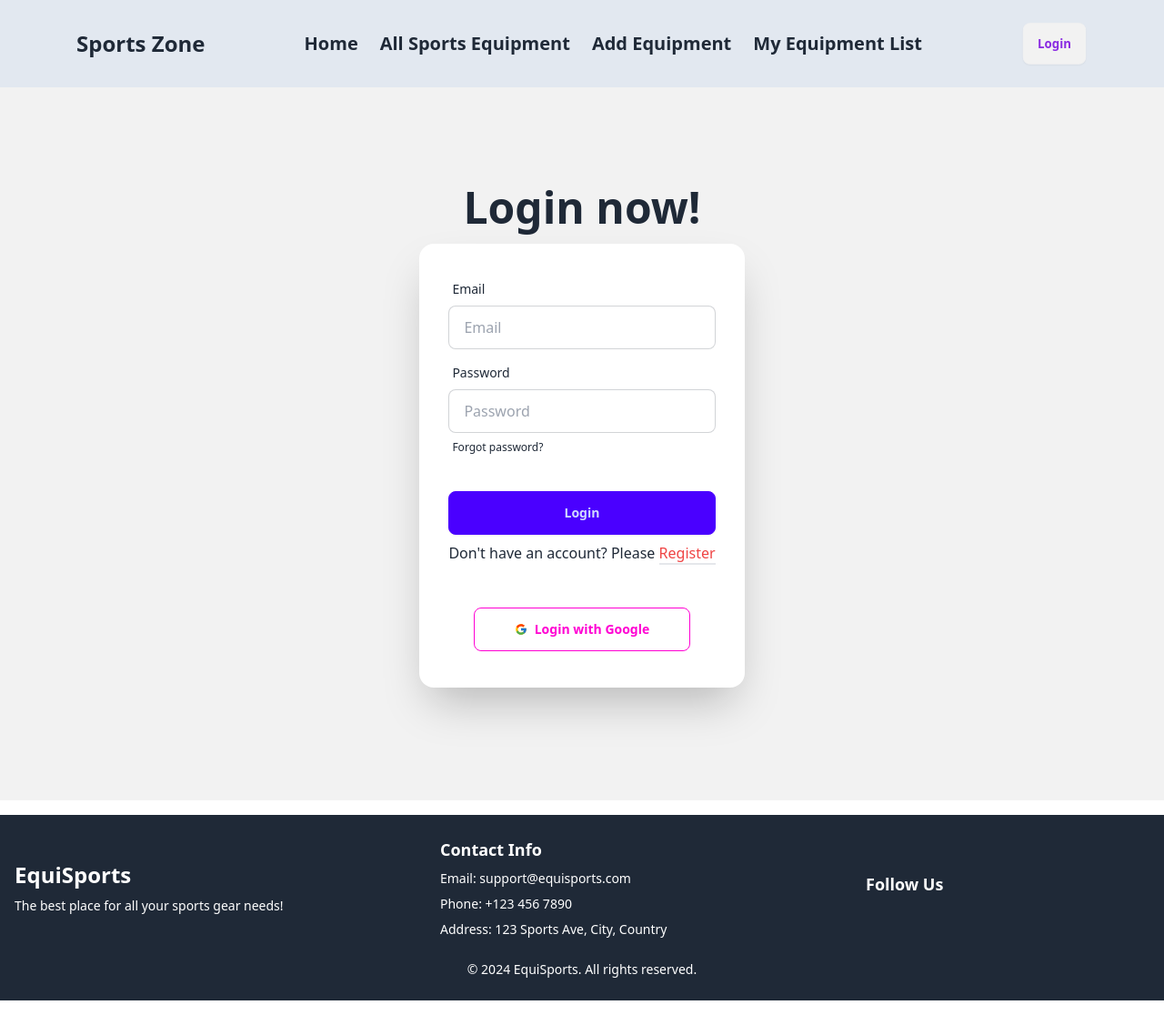
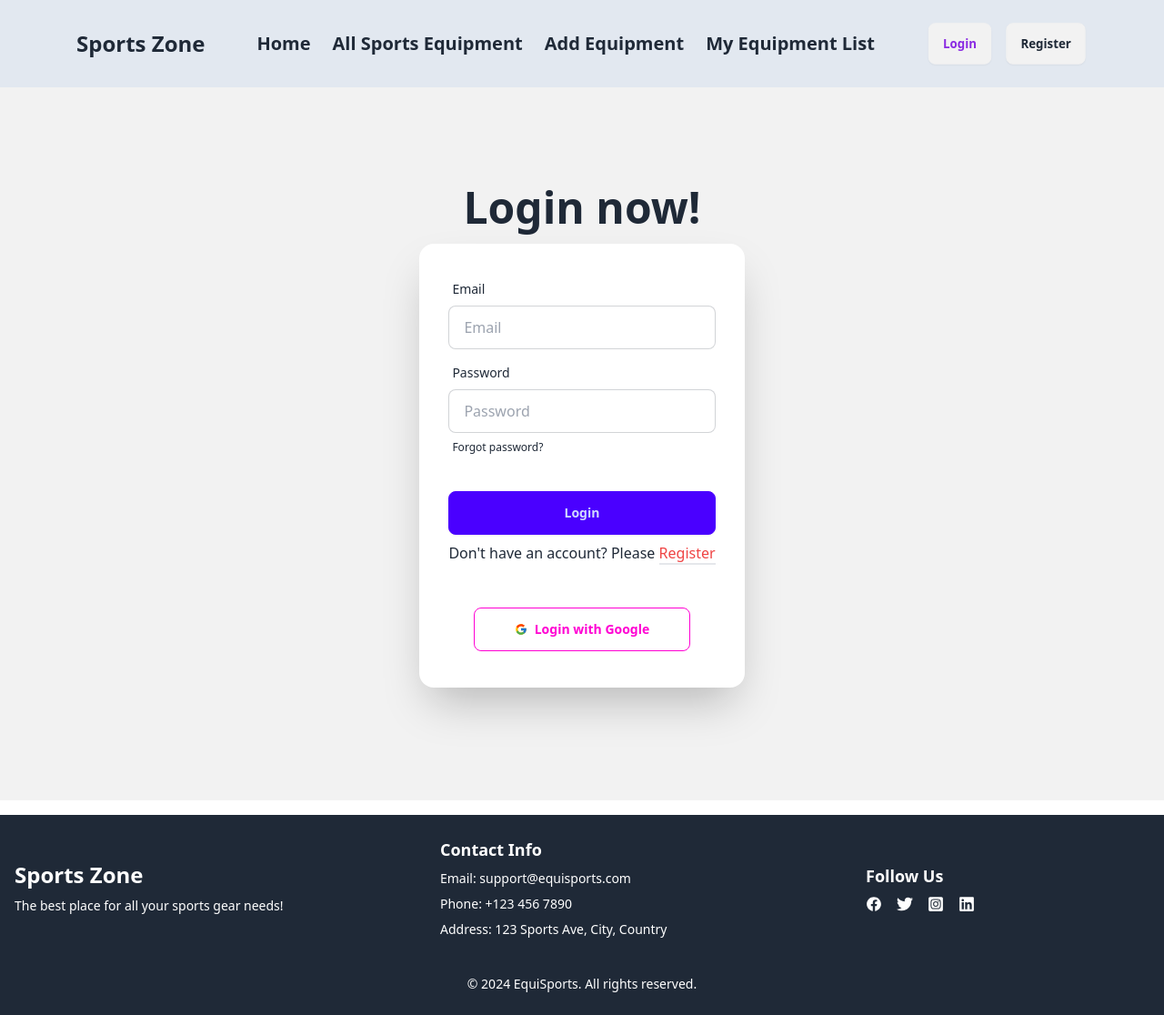
Before and after one commit to jahidhasanri/assignment-10-solution-client, a React (Vite) app: page /login in a window 1280 px wide. Shown: the whole page at 91% size. Built offline with nearby package versions, Linux system fonts and the light colour scheme; no server answers.

Commit message:
modify some components and some pages

```diff
--- a/package.json
+++ b/package.json
@@ -11,6 +11,7 @@
   },
   "dependencies": {
     "@emotion/react": "^11.13.5",
+    "@react-icons/all-files": "^4.1.0",
     "firebase": "^11.0.2",
     "localforage": "^1.10.0",
     "match-sorter": "^8.0.0",
--- a/src/components/CategoriesSection.jsx
+++ b/src/components/CategoriesSection.jsx
@@ -6,7 +6,7 @@ const CategoriesSection = ({ darkTheme }) => {
             <section className={`py-12 mt-4 ${darkTheme ? 'bg-gray-800 text-white' : 'bg-gray-100 text-gray-900'}`}>
                 <div className="container mx-auto text-center">
                     <h2 className="text-3xl font-semibold mb-10">Sports Categories</h2>
-                    <div className="grid grid-cols-1 sm:grid-cols-2 md:grid-cols-3 lg:grid-cols-4 gap-14">
+                    <div className="grid grid-cols-1 sm:grid-cols-2 md:grid-cols-2 md:mr-4 md:ml-4 xl:grid-cols-3 lg:grid-cols-4 gap-14">
                         {/* Category 1 */}
                         <div>
                             <h3 className="text-2xl font-semibold mb-4">Cricket</h3>
--- a/src/components/CustomerTestimonials.jsx
+++ b/src/components/CustomerTestimonials.jsx
@@ -35,7 +35,7 @@ const CustomerTestimonials = () => {
   return (
     <div className="bg-gray-100 py-4">
       <h2 className="text-center text-3xl font-bold mb-10">Customer Testimonials</h2>
-      <div className="max-w-6xl mx-auto grid grid-cols-1 md:grid-cols-2 lg:grid-cols-4 gap-6">
+      <div className="max-w-6xl mx-auto grid grid-cols-1 md:grid-cols-2 lg:grid-cols-4 gap-6 md:mr-4 md:ml-4">
         {testimonials.map((customer) => (
           <div
             key={customer.id}
--- a/src/components/Footer.jsx
+++ b/src/components/Footer.jsx
@@ -1,4 +1,6 @@
 import React from 'react';
+import { FaInstagramSquare, FaLinkedin, FaTwitter } from 'react-icons/fa';
+import { IoLogoFacebook } from 'react-icons/io5';
 
 const Footer = () => {
     return (
@@ -8,7 +10,7 @@ const Footer = () => {
         <div className="flex flex-wrap justify-between items-center">
           {/* Website Name */}
           <div className="w-full sm:w-1/4 mb-4 sm:mb-0">
-            <h2 className="text-2xl font-bold">EquiSports</h2>
+            <h2 className="text-2xl font-bold">Sports Zone</h2>
             <p className="text-sm mt-2">The best place for all your sports gear needs!</p>
           </div>
 
@@ -27,23 +29,23 @@ const Footer = () => {
             <h3 className="text-lg font-semibold mb-2">Follow Us</h3>
             <div className="flex space-x-4 text-lg">
               <a href="https://facebook.com" target="_blank" rel="noopener noreferrer" className="hover:text-blue-600">
-                <i className="fab fa-facebook"></i>
+              <IoLogoFacebook />
               </a>
               <a href="https://twitter.com" target="_blank" rel="noopener noreferrer" className="hover:text-blue-400">
-                <i className="fab fa-twitter"></i>
+              <FaTwitter />
               </a>
               <a href="https://instagram.com" target="_blank" rel="noopener noreferrer" className="hover:text-pink-500">
-                <i className="fab fa-instagram"></i>
+              <FaInstagramSquare />
               </a>
               <a href="https://linkedin.com" target="_blank" rel="noopener noreferrer" className="hover:text-blue-700">
-                <i className="fab fa-linkedin"></i>
+              <FaLinkedin />
               </a>
             </div>
           </div>
         </div>
 
         {/* Copyright Section */}
-        <div className="text-center mt-6 text-sm">
+        <div className="text-center mt-10 text-sm">
           <p>&copy; {new Date().getFullYear()} EquiSports. All rights reserved.</p>
         </div>
       </div>
--- a/src/components/Header.jsx
+++ b/src/components/Header.jsx
@@ -112,8 +112,10 @@ const Header = () => {
               />
             </div>
           ) : (
+            <div className="flex gap-3 items-center">
+
             <div>
-              <NavLink to="/login" className="btn xl:mr-[60px]"
+              <NavLink to="/login" className="btn "
                data-tooltip-id={'tooltip'}
                data-tooltip-content="Click to Login" >
                 Login
@@ -123,6 +125,23 @@ const Header = () => {
                place="bottom"
               />
             </div>
+
+            <div>
+              <NavLink to="/register" className="btn xl:mr-[60px]"
+               data-tooltip-id={'tooltip'}
+               data-tooltip-content="Click to Register" >
+                Register
+              </NavLink>
+              <Tooltip id={'tooltip'}
+               className="mt-12 bg-gray-800 text-white p-2 rounded shadow-lg"
+               place="bottom"
+              />
+            </div>
+
+
+            </div>
+
+
           )}
         </div>
       </div>
--- a/src/components/Productsection.jsx
+++ b/src/components/Productsection.jsx
@@ -1,34 +1,47 @@
-import React, { useEffect, useState } from 'react';
-import { Link } from 'react-router-dom';
+import React, { useEffect, useState, useContext } from 'react';
+import { Link, useNavigate } from 'react-router-dom';
 import { Tooltip } from 'react-tooltip';
+import { AuthContext } from '../AuthProvider';
 
 const ProductSection = () => {
-    const [products, setProducts] = useState([]); // Initialize as an empty array
+    const { user } = useContext(AuthContext); // Get user info from AuthContext
+    const navigate = useNavigate(); // React Router's navigate hook
+    const [products, setProducts] = useState([]); // Initialize products as empty array
 
     useEffect(() => {
         fetch('http://localhost:5000/equepment')
-            .then((res) => res.json()) // Correctly handle JSON response
+            .then((res) => res.json()) // Handle JSON response
             .then((data) => {
-                setProducts(data); // Set the data to state
+                setProducts(data); // Set products to state
             })
             .catch((error) => {
                 console.error("Error fetching data:", error); // Handle errors
             });
     }, []);
 
+    const handleViewDetails = (id) => {
+        if (user) {
+            // User is logged in, navigate to product details page
+            navigate(`/viewdetails/${id}`);
+        } else {
+            // User is not logged in, redirect to login page
+            navigate('/login');
+        }
+    };
+
     return (
-        <div className={`p-4 bg-gray-50`}>
+        <div className="p-4 bg-gray-50">
             <div className="container mx-auto text-center">
                 <h2 className="text-3xl font-semibold text-gray-800 mb-8">Product Section</h2>
-                <div className="grid grid-cols-1 sm:grid-cols-2 md:grid-cols-3 lg:grid-cols-3 gap-8">
+                <div className="grid grid-cols-1 sm:grid-cols-2 md:grid-cols-2 lg:grid-cols-3 gap-8">
                     {products.length > 0 ? (
                         products.map((product) => (
-                            <div key={product._id} className=" p-4 flex flex-col justify-between border rounded-lg shadow-lg overflow-hidden transition-transform duration-300 transform hover:scale-90 hover:shadow-xl">
+                            <div key={product._id} className="p-4 flex flex-col justify-between border rounded-lg shadow-lg overflow-hidden transition-transform duration-300 transform hover:scale-90 hover:shadow-xl">
                                 <div>
                                     <img
-                                        src={product.img} // Assuming the image URL is in product.img
-                                        alt={product.name} // Assuming the name is in product.name
-                                        className="w-full h-[380px] p-4 rounded-2xl "
+                                        src={product.img}
+                                        alt={product.name}
+                                        className="w-full h-[380px] p-4 rounded-2xl"
                                     />
                                 </div>
                                 <div className="p-4 text-start">
@@ -36,14 +49,14 @@ const ProductSection = () => {
                                     <p className="text-gray-600">{product.description}</p>
                                     <div className="mt-4 flex justify-between items-center">
                                         <span className="text-lg font-bold text-gray-800">${product.price}</span>
-                                        <Link
-                                            to={`/viewdetails/${product._id}`}
+                                        <button
+                                            onClick={() => handleViewDetails(product._id)} // Conditional redirect
                                             className="bg-blue-600 text-white py-2 px-4 rounded"
                                             data-tooltip-id={`tooltip-${product._id}`}
                                             data-tooltip-content="Click to see product details"
                                         >
                                             View Details
-                                        </Link>
+                                        </button>
                                         {/* Tooltip Component */}
                                         <Tooltip id={`tooltip-${product._id}`} />
                                     </div>
--- a/src/components/TopSellingProduct.jsx
+++ b/src/components/TopSellingProduct.jsx
@@ -7,7 +7,7 @@ const TopSellingProduct = ({ darkTheme }) => {
                 <h2 className={`text-3xl font-semibold ${darkTheme ? 'text-gray-100' : 'text-gray-800'} mb-8`}>
                     Top Selling Products
                 </h2>
-                <div className="grid grid-cols-1 sm:grid-cols-2 md:grid-cols-3 lg:grid-cols-4 gap-8">
+                <div className="grid grid-cols-1 sm:grid-cols-2 md:grid-cols-2 lg:grid-cols-3 gap-8 md:mr-3 md:ml-4">
                     {/* Product 1 */}
                     <div
                         className={`border rounded-lg shadow-lg overflow-hidden transition-transform duration-300 transform hover:scale-105 hover:shadow-2xl ${darkTheme ? 'bg-gray-800' : 'bg-white'}`}
--- a/src/routes/Routes.jsx
+++ b/src/routes/Routes.jsx
@@ -46,7 +46,7 @@ const routes = createBrowserRouter([
     },
     {
         path:'update/:id',
-        element:<Update></Update>,
+        element:<PrivateRoute><Update></Update></PrivateRoute>,
         loader:({params})=>fetch(`http://localhost:5000/equepment/${params.id}`)
     }
 
```
Also changed, not shown: 2 other files (tests, documents, lock files or other folders).
